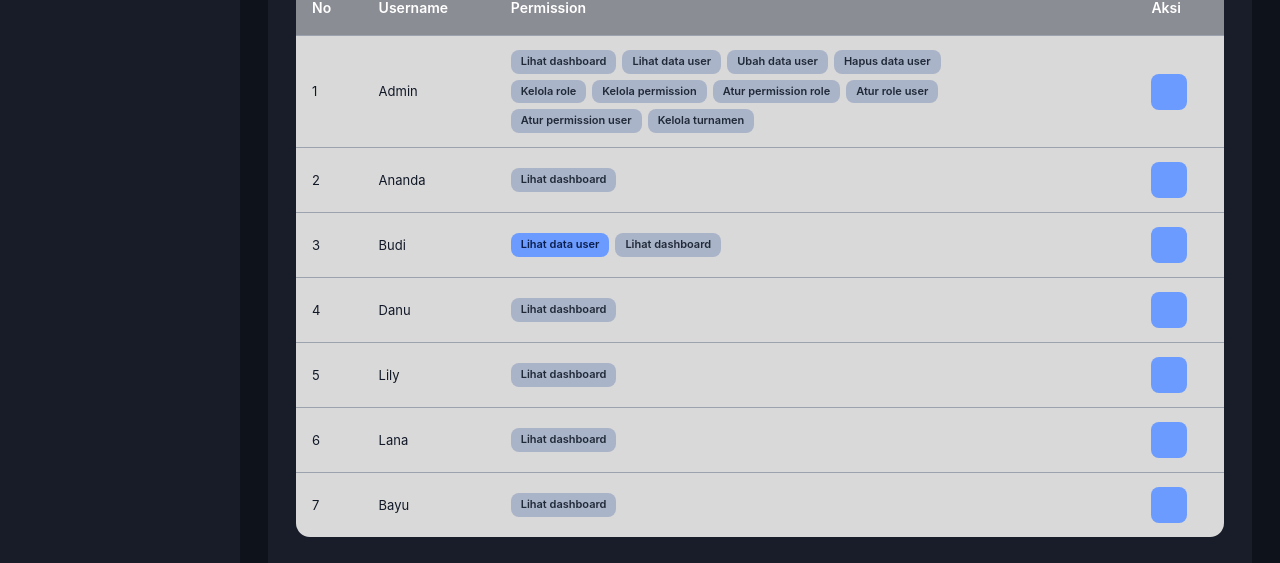
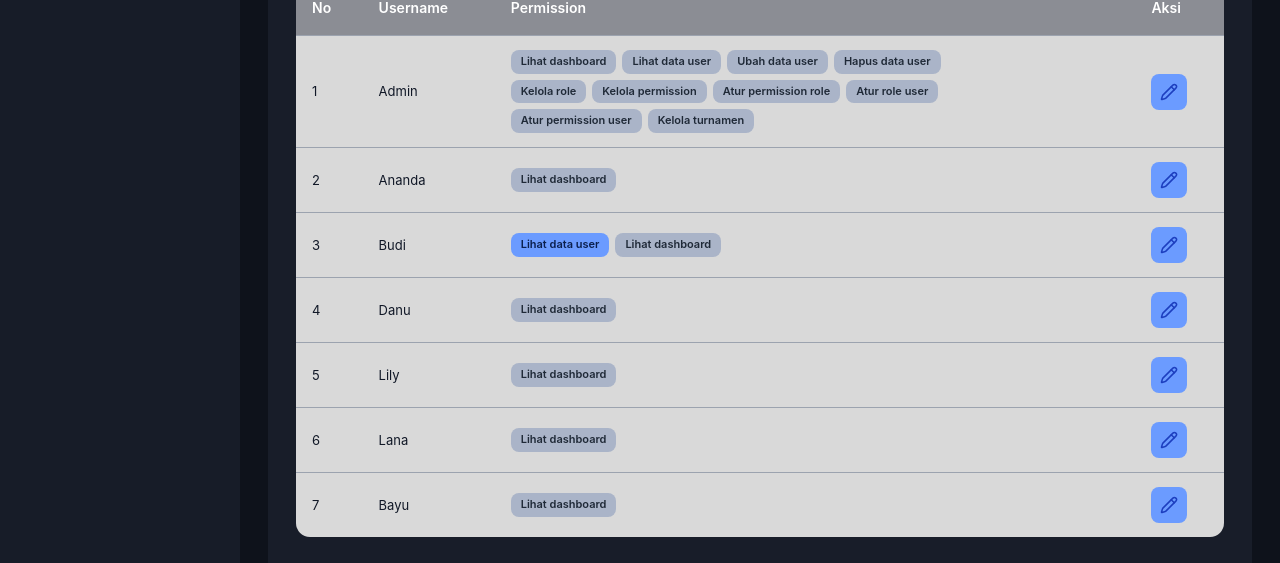
Before and after one commit to fabio-valentino/esportify-1, a React app in the folder Frontend/: page /admin/permissions in a window 1280 px wide. Shown: the part 276-839 px from the top of the page. Built offline with nearby package versions, Linux system fonts and the light colour scheme; the HTML template or start-up script is replaced by a standard one.

Commit message:
kelola-game perbaikan  upload gambar , edit daftar game, dan perbaikan tombol edit permission di admin

```diff
--- a/Frontend/src/pages/admin/AdminPermissions.jsx
+++ b/Frontend/src/pages/admin/AdminPermissions.jsx
@@ -226,7 +226,9 @@ function AdminPermissions() {
                         disabled={!p || Boolean(p.error)}
                         title="Edit"
                         aria-label={`Edit permission ${user.username}`}
-                      ></button>
+                      >
+                        <Icon name="edit" size={18} />
+                      </button>
                     </td>
                   </tr>
                 );
```
